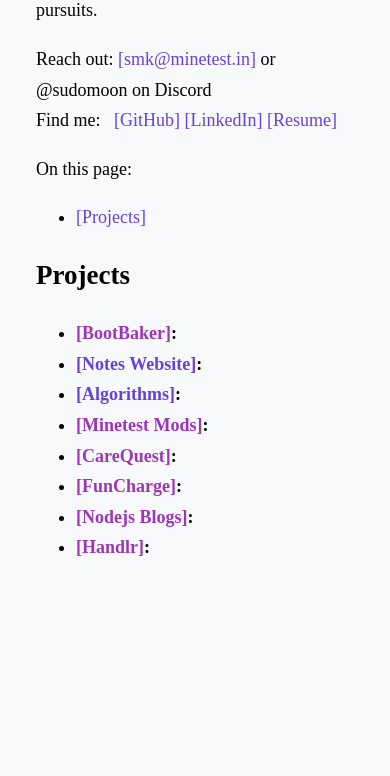
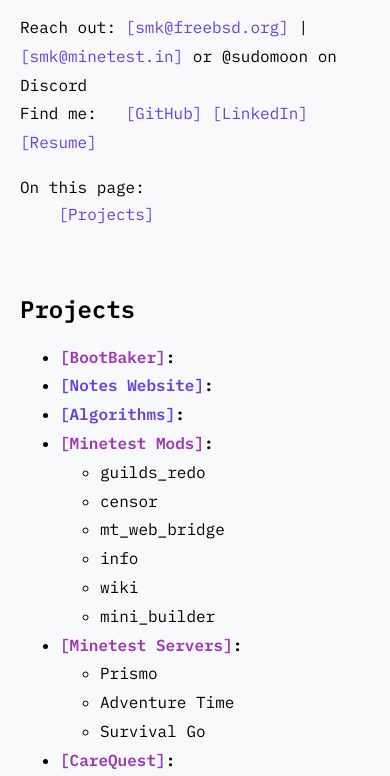
Before and after one commit to mightyjoe781/sudomoon, an Astro site: page / in a window 390 px wide. Shown: the part 163-939 px from the top of the page. Before the commit the page ends 844 px from the top, so only its background shows below. Built offline with nearby package versions, Linux system fonts and the light colour scheme; Astro itself is replaced by a stand-in of ours.

Commit message:
update css to minimal

```diff
--- a/src/pages/index.mdx
+++ b/src/pages/index.mdx
@@ -3,7 +3,7 @@
 <HomepageLayout>
 	Hello! I usually go by the alias <strong>smk</strong> or <strong>sudomoon</strong> on the Internet, though my real name is Sudhanshu. This website showcases some of my varied interests and pursuits.
 
-	Reach out: [smk@minetest.in](mailto:smk@minetest.in) or @sudomoon on Discord
+	Reach out: [smk@freebsd.org](mailto:smk@freebsd.org) | [smk@minetest.in](mailto:smk@minetest.in) or @sudomoon on Discord
 	Find me:&nbsp;&nbsp;
 	[GitHub](https://github.com/mightyjoe781)
 	[LinkedIn](https://www.linkedin.com/in/sudomoon/)
@@ -21,6 +21,16 @@
 	- **[Notes Website](https://notes.minetest.in/):**
 	- **[Algorithms](https://algo.minetest.in/):**
 	- **[Minetest Mods]():**
+		- guilds_redo
+		- censor
+		- mt_web_bridge
+		- info
+		- wiki
+		- mini_builder
+	- **[Minetest Servers]():**
+		- Prismo
+		- Adventure Time
+		- Survival Go
 	- **[CareQuest]():**
 	- **[FunCharge]():**
 	- **[Nodejs Blogs]():**
--- a/src/styles/global.css
+++ b/src/styles/global.css
@@ -24,21 +24,7 @@
 }
 body {
 	margin: 0;
-	padding: 0;
-	text-align: left;
-	background: linear-gradient(var(--gray-gradient)) no-repeat;
-	background-size: 100% 600px;
-	word-wrap: break-word;
-	overflow-wrap: break-word;
-	color: rgb(var(--gray-dark));
-	font-size: 20px;
-	line-height: 1.7;
-}
-main {
-	width: 720px;
-	max-width: calc(100% - 2em);
-	margin: auto;
-	padding: 3em 1em;
+	line-height: 1.8;
 }
 h1, h2, h3, h4, h5, h6 {
 	font-weight: 600;
@@ -48,10 +34,6 @@
 }
 h2 {
 	line-height: 1.5;
-}
-strong,
-b {
-	font-weight: 700;
 }
 a {
 	color: #6741d9;
@@ -74,41 +56,16 @@
 	&::before { content: '['; }
 	&::after { content: ']'; }
 }
-a:hover {
-	color: var(--accent);
+::selection {
+	background: #adb5bd9b;
 }
-p {
-	margin-bottom: 1em;
+p, ul:no(li ul), ol:not(li ol), pre, .code-block {
+	margin: 20px 0;
 }
-.prose p {
-	margin-bottom: 2em;
-}
-textarea {
-	width: 100%;
-	font-size: 16px;
-}
-input {
-	font-size: 16px;
-}
-table {
-	width: 100%;
-}
-img {
+img, video {
 	max-width: 100%;
 	height: auto;
-	border-radius: 8px;
-}
-code {
-	padding: 2px 5px;
-	background-color: rgb(var(--gray-light));
-	border-radius: 2px;
-}
-pre {
-	padding: 1.5em;
-	border-radius: 8px;
-}
-pre > code {
-	all: unset;
+	display: block;
 }
 blockquote {
 	background: #e9ecef;
@@ -128,14 +85,6 @@
 	border: none;
 	margin: 40px 0;
 }
-@media (max-width: 720px) {
-	body {
-		font-size: 18px;
-	}
-	main {
-		padding: 1em;
-	}
-}
 
 .sr-only {
 	border: 0;
--- a/src/styles/homepage.css
+++ b/src/styles/homepage.css
@@ -0,0 +1,22 @@
+main {
+	font-family: 'IBM Plex Mono', monospace, sans-serif;
+	margin: 0 auto;
+	padding: 20px;
+	padding-top: 0;
+	max-width: 800px;
+}
+
+h2 {
+	margin: 0;
+	margin-top: 60px;
+}
+
+.quick-links ul {
+	padding: 0;
+	margin-top: -20px;
+	margin-left: 4ch;
+	list-style-type: none;
+
+	& li { padding: 2px 0; }
+	& a { display: inline-block; }
+}
```
